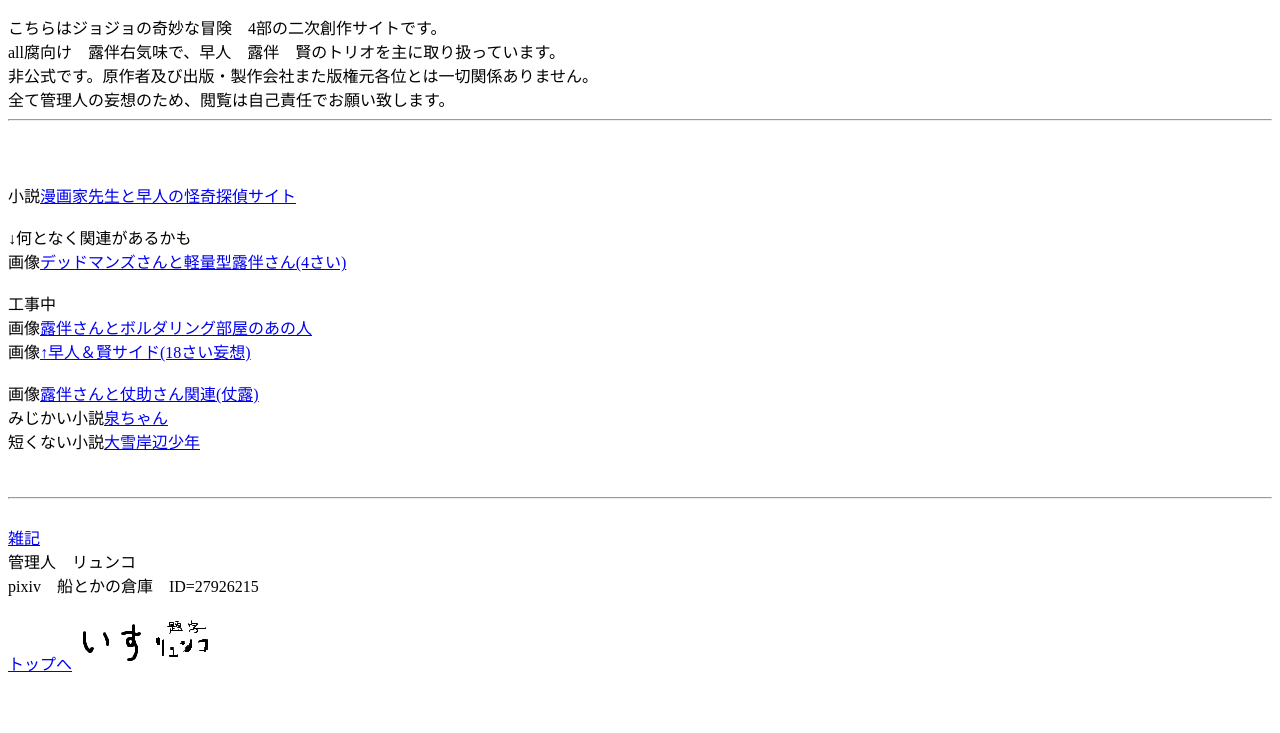
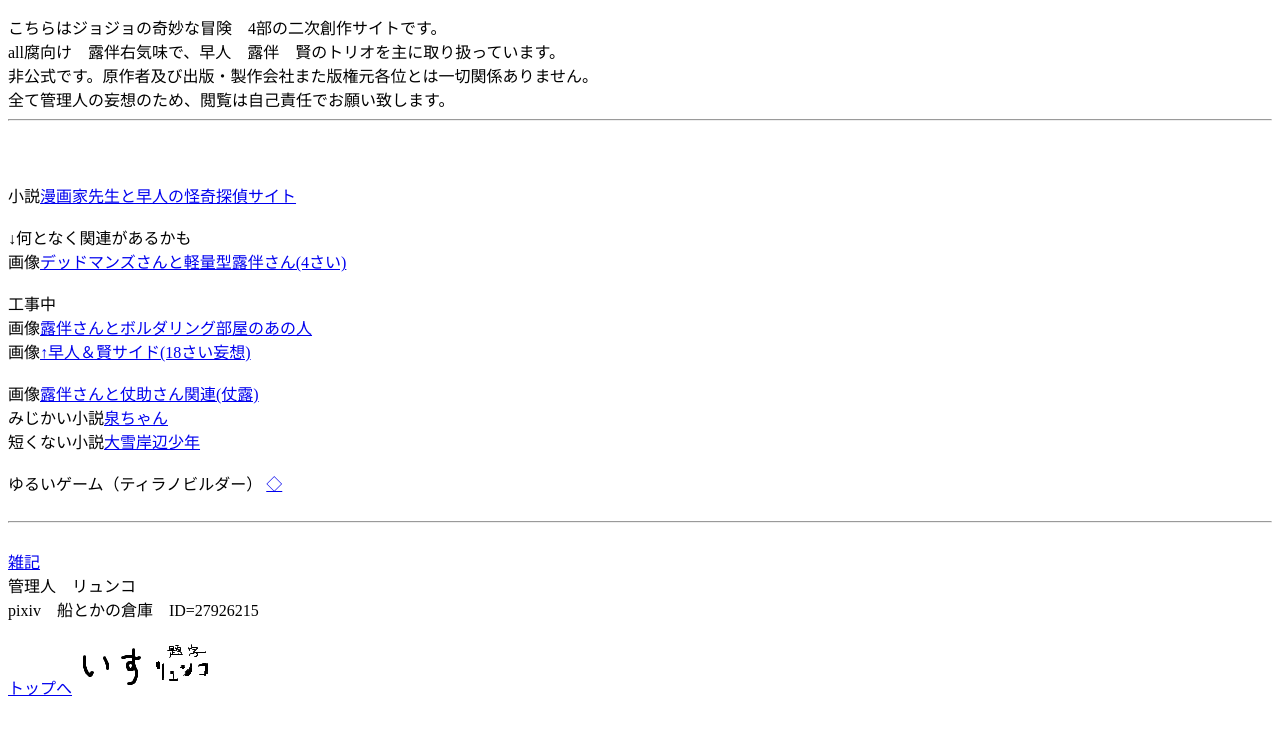
Before and after one commit to imaiiiii/jojo, a plain HTML site: page index.html in a window 1280 px wide. Shown: the part 67-800 px from the top of the page. Drawn offline with Linux system fonts and the light colour scheme.

Commit message:
Update index.html

```diff
--- a/index.html
+++ b/index.html
@@ -24,7 +24,9 @@ all腐向け　露伴右気味で、早人　露伴　賢のトリオを主に
 みじかい小説<a href= "nov/izumi.html" >泉ちゃん
 </a><br>
 短くない小説<a href= "nov/oyuki.html" >大雪岸辺少年
-</a><br>
+</a><br><br>
+ゆるいゲーム（ティラノビルダー）
+<a href= "game1/index.html" >◇</a>
 
 <br><br>
 <hr>
```
